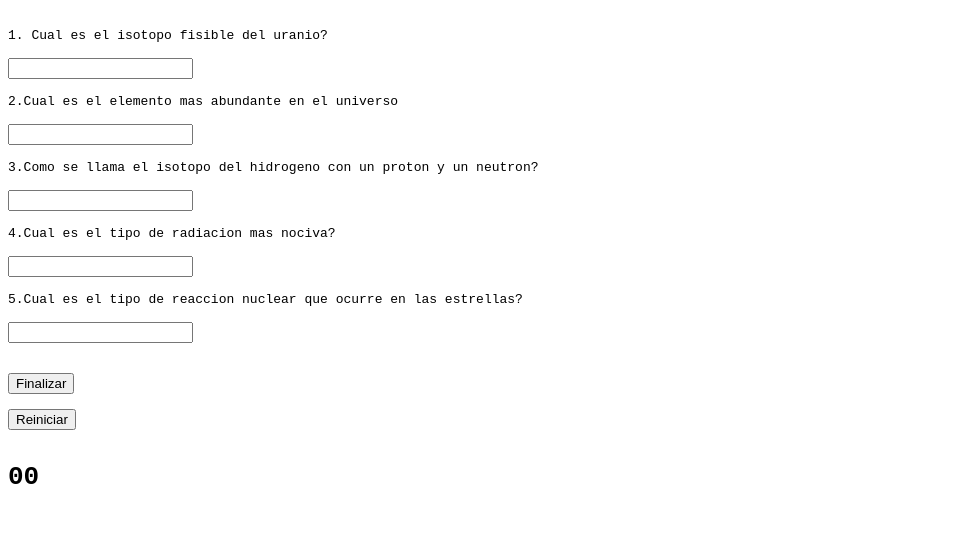
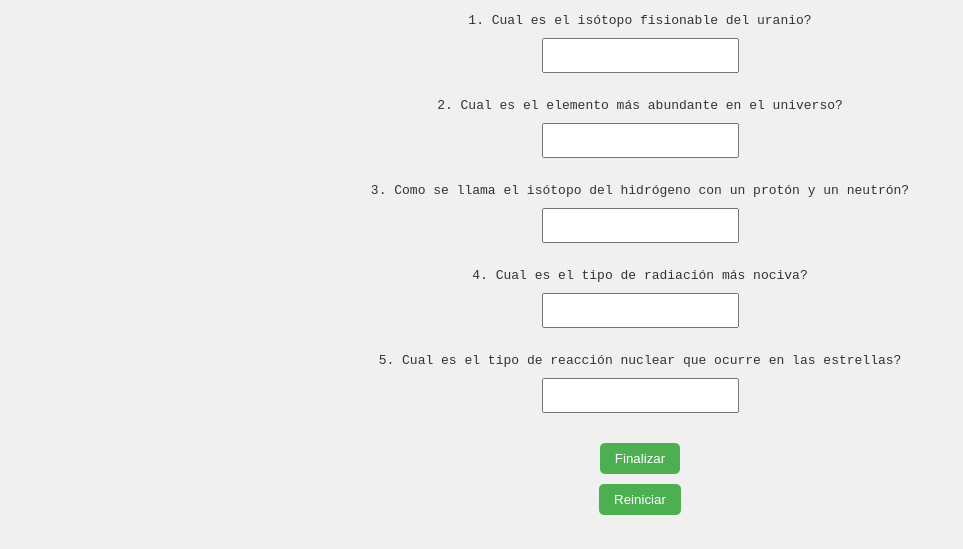
Before and after one commit to SantiagoJimenezSegura/javascript-total, a plain HTML site: page Seccion_3/9_Juego_de_palabras/juegoDePalabras.html in a window 1280 px wide. Shown: the top 549 px of the page, without its empty margins (0-963 px from the left). Drawn offline with Linux system fonts and the light colour scheme.

Commit message:
se termino el cotidiano

```diff
--- a/Seccion_3/9_Juego_de_palabras/juegoDePalabras.html
+++ b/Seccion_3/9_Juego_de_palabras/juegoDePalabras.html
@@ -3,92 +3,95 @@
 <title>Acertijos</title>
 
 <head>
-<link rel="stylesheet" href="misEstilos.css">
+    <link rel="stylesheet" href="misEstilos.css">
 </head>
 
-<body onload = "comenzarTiempo(); fecha()">
+<body onload="comenzarTiempo(); fecha()">
+
+    <audio id="gameOverSound">
+        <source src="audio/gameover.mp3" type="audio/mpeg">
+    </audio>
 
 <pre>
-1. Cual es el isotopo fisible del uranio?
-
+1. Cual es el isótopo fisionable del uranio?
 <input type="text" id="respuesta1">
 
-2.Cual es el elemento mas abundante en el universo
-
+2. Cual es el elemento más abundante en el universo?
 <input type="text" id="respuesta2">
 
-3.Como se llama el isotopo del hidrogeno con un proton y un neutron?
-
+3. Como se llama el isótopo del hidrógeno con un protón y un neutrón?
 <input type="text" id="respuesta3">
 
-4.Cual es el tipo de radiacion mas nociva?
-
+4. Cual es el tipo de radiación más nociva?
 <input type="text" id="respuesta4">
 
-5.Cual es el tipo de reaccion nuclear que ocurre en las estrellas?
-
+5. Cual es el tipo de reacción nuclear que ocurre en las estrellas?
 <input type="text" id="respuesta5">
 
-
 <button onclick="finalizarJuego()">Finalizar</button>
-
 <button onclick="reiniciarJuego()">Reiniciar</button>
 
-<h1 id=tiempoRestante>00</h1>
+<h1 id="tiempoRestante">30</h1>
 </pre>
+
 <script>
-    let elementoRes1 = document.getElementById("respuesta1");
-    let elementoRes2 = document.getElementById("respuesta2");
-    let elementoRes3 = document.getElementById("respuesta3");
-    let elementoRes4 = document.getElementById("respuesta4");
-    let elementoRes5 = document.getElementById("respuesta5");
-    let timeoutID
-//Consigue los valores para la fecha//
-    function fecha(){
+    let timeoutID, intervalID;
+    let tiempo = 30;
+    let elementoTiempo = document.getElementById("tiempoRestante");
+    let sonidoGameOver = document.getElementById("gameOverSound");
+
+    function fecha() {
         let date = new Date();
         let year = date.getFullYear();
         let month = date.getMonth() + 1;
-        let day = date.getDate()
-        CurrentDate = day + "/" + month + "/" + year
+        let day = date.getDate();
+        CurrentDate = day + "/" + month + "/" + year;
     }
 
-    //Comienza el temporizador//
-    function comenzarTiempo(){
-            timeoutID=setTimeout(seAcaboElTiempo, 30000);
-        }
-//mensaje de game over//
-    function seAcaboElTiempo(){
-        alert ("Game over");
-        }
-//Reinicia el juego//
-    function reiniciarJuego(){
-        location.reload()
+    function comenzarTiempo() {
+        tiempo = 30;
+        elementoTiempo.textContent = tiempo;
+
+        timeoutID = setTimeout(seAcaboElTiempo, tiempo * 1000);
+
+        intervalID = setInterval(() => {
+            tiempo--;
+            elementoTiempo.textContent = tiempo;
+            if (tiempo <= 0) {
+                clearInterval(intervalID);
+            }
+        }, 1000);
     }
 
-
-//Funcion que se ejecuta al pulsar el boton de Finalizar, aqui se para el timeout//
-    function finalizarJuego(){clearTimeout(timeoutID)
-        alert(
-        "Tu primer respuesta es " + elementoRes1.value + "\n" +
-        "Tu segunda respuesta es " + elementoRes2.value + "\n" +
-        "Tu tercer respuesta es " + elementoRes3.value + "\n" +
-        "Tu cuarta respuesta es " + elementoRes4.value + "\n" +
-        "Tu quinta respuesta es " + elementoRes5.value + "\n" +"\n" +
-        "Respuestas correctas: " + "\n" +"\n" +
-        "Primera: U-235 " + "\n" +
-        "Segunda: Hidrogeno " + "\n" +
-        "Tercera: Deuterio " + "\n" +
-        "Cuarta: Neutrones " + "\n" +
-        "Quinta: Fusion Nuclear " + "\n" + "\n" +
-        "La fecha de hoy es: " + CurrentDate)
+    function seAcaboElTiempo() {
+        alert("Game over");
+        clearInterval(intervalID);
+        sonidoGameOver.play();
     }
 
+    function reiniciarJuego() {
+        location.reload();
+    }
 
-
+    function finalizarJuego() {
+        clearTimeout(timeoutID);
+        clearInterval(intervalID);
+        alert(
+            "Tu primer respuesta es: " + document.getElementById("respuesta1").value + "\n" +
+            "Tu segunda respuesta es: " + document.getElementById("respuesta2").value + "\n" +
+            "Tu tercera respuesta es: " + document.getElementById("respuesta3").value + "\n" +
+            "Tu cuarta respuesta es: " + document.getElementById("respuesta4").value + "\n" +
+            "Tu quinta respuesta es: " + document.getElementById("respuesta5").value + "\n" + "\n" +
+            "Respuestas correctas: " + "\n" + "\n" +
+            "Primera: U-235 " + "\n" +
+            "Segunda: Hidrógeno " + "\n" +
+            "Tercera: Deuterio " + "\n" +
+            "Cuarta: Rayos Gamma " + "\n" +
+            "Quinta: Fusión Nuclear " + "\n" + "\n" +
+            "La fecha de hoy es: " + CurrentDate
+        );
+    }
 </script>
 
-
-
 </body>
-
 </html>
--- a/Seccion_3/9_Juego_de_palabras/misEstilos.css
+++ b/Seccion_3/9_Juego_de_palabras/misEstilos.css
@@ -0,0 +1,29 @@
+body {
+    font-family: Arial, sans-serif;
+    background-color: #f0f0f0;
+    color: #333;
+    text-align: center;
+}
+
+input[type="text"] {
+    padding: 8px;
+    margin: 10px;
+}
+
+button {
+    background-color: #4CAF50;
+    color: white;
+    padding: 8px 15px;
+    border: none;
+    border-radius: 5px;
+    margin: 5px;
+}
+
+button:hover {
+    background-color: #45a049;
+}
+
+#tiempoRestante {
+    font-size: 30px;
+    color: red;
+}
```
Also changed, not shown: Seccion_3/7_Sonidos/Practicas_Audio2.html (deleted), 1 other file.
